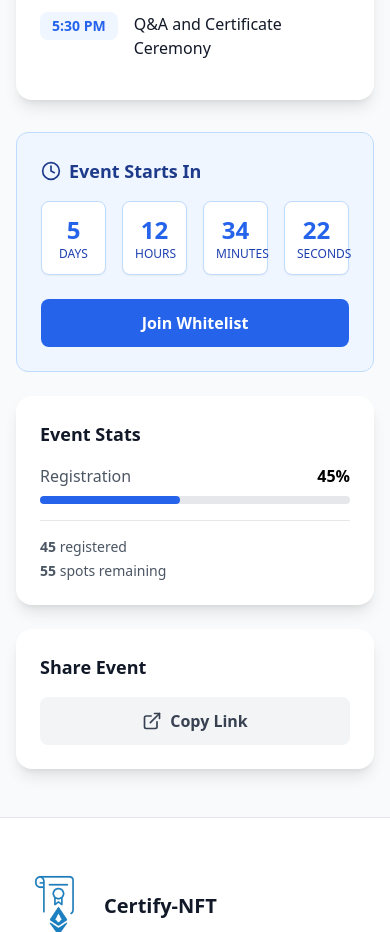
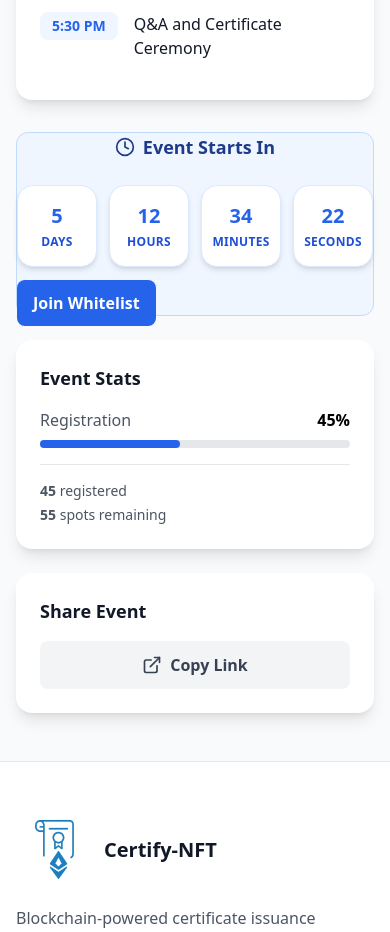
Before and after one commit to MasDewaa/Certify-NFT-FE, a React (Vite) app: page /events/1 in a window 390 px wide. Shown: the part 1900-2832 px from the top of the page. Built offline with nearby package versions, Linux system fonts and the light colour scheme.

Commit message:
fix event detail

```diff
--- a/index.html
+++ b/index.html
@@ -2,7 +2,7 @@
 <html lang="en">
   <head>
     <meta charset="UTF-8" />
-    <link rel="icon" type="image/svg+xml" href="/assets/favicon.webp""/>
+    <link rel="icon" type="image/svg+xml" href="/assets/favicon.webp"/>
     <meta name="viewport" content="width=device-width, initial-scale=1.0" />
     <title>CertifyNFT - Complete Web3 Certificate Platform</title>
   </head>
--- a/src/components/Layout.tsx
+++ b/src/components/Layout.tsx
@@ -36,7 +36,7 @@ export default function Layout({ children }: LayoutProps) {
           <div className="flex justify-between items-center h-16">
             {/* Logo */}
             <Link to="/" className="flex items-center space-x-2">
-            <img src="/assets/logo.webp" alt="Certify-NFT_logo" className="h-20 w-15" />
+            <img src="/assets/logo.webp" alt="Certify-NFT_logo" className="h-12" />
               <span className="text-xl font-bold text-gray-900">Certify-NFT</span>
             </Link>
 
--- a/src/pages/EventDetail.tsx
+++ b/src/pages/EventDetail.tsx
@@ -44,46 +44,31 @@ export default function EventDetail() {
       switch(event.status) {
         case 'upcoming':
           return (
-          <div className="bg-blue-50 border border-blue-200 rounded-xl p-6">
-            <h3 className="text-lg font-semibold text-blue-900 mb-4 flex items-center">
+            <div className="bg-blue-50 border border-blue-200 rounded-xl  w-full mx-auto">
+              <h3 className="text-lg font-semibold text-blue-900 mb-6 flex items-center justify-center">
                 <Clock className="h-5 w-5 mr-2" />
                 Event Starts In
               </h3>
-            <div className="grid grid-cols-4 gap-4 mb-6">
+
+    <div className="grid grid-cols-4 gap-3 mb-6">
       {Object.entries(timeLeft).map(([unit, value]) => (
-                <div key={unit} className="text-center">
-                  <div className="bg-white rounded-lg p-3 shadow-sm border border-blue-200">
-                    <div className="text-2xl font-bold text-blue-600">{value}</div>
-                    <div className="text-xs text-blue-800 uppercase">{unit}</div>
+        <div key={unit} className="flex flex-col items-center">
+          <div className="bg-white rounded-2xl shadow-md border border-blue-100 w-full px-4 py-4 flex flex-col items-center justify-center">
+            <div className="text-xl sm:text-2xl font-extrabold text-blue-600">{value}</div>
+            <div className="mt-1 text-wrap text-xs font-semibold text-blue-700 tracking-wide uppercase ">{unit}</div>
           </div>
         </div>
       ))}
     </div>
+
     <Link
       to={`/whitelist/${event.id}`}
-              className="w-full bg-blue-600 hover:bg-blue-700 text-white py-3 px-4 rounded-lg font-semibold transition-all flex items-center justify-center"
+      className="w-full bg-blue-600 hover:bg-blue-700 text-white py-3 px-4 rounded-lg font-semibold text-center transition-all"
     >
       Join Whitelist
     </Link>
   </div>
-        );
-      case 'minting':
-        return (
-          <div className="bg-green-50 border border-green-200 rounded-xl p-6">
-            <h3 className="text-lg font-semibold text-green-900 mb-4 flex items-center">
-              <Award className="h-5 w-5 mr-2" />
-              Certificate Minting Open
-            </h3>
-            <p className="text-green-800 mb-4">
-              🎉 You are whitelisted for this event! You can now mint your participation certificate.
-            </p>
-            <Link
-              to={`/mint/${event.id}`}
-              className="w-full bg-green-600 hover:bg-green-700 text-white py-3 px-4 rounded-lg font-semibold transition-all flex items-center justify-center"
-            >
-              Mint Certificate
-            </Link>
-          </div>
+
           );
         case 'closed':
           return (
--- a/src/pages/Home.tsx
+++ b/src/pages/Home.tsx
@@ -35,7 +35,7 @@ export default function Home() {
             <div className="flex justify-center mb-8">
               <div className="relative">
                 <div className="absolute -inset-4 bg-gradient-to-r from-blue-500 to-purple-500 rounded-full opacity-20 blur-lg"></div>
-                <Shield className="relative h-16 w-16 text-blue-600" />
+                <img src="/assets/logo.webp" alt="Certify-NFT_logo" className="h-24" />
               </div>
             </div>
 
```
Also changed, not shown: src/pages/Events.tsx (line endings or trailing spaces), 1 other file (tests, documents, lock files or other folders). Lines whose indentation alone changed are shown as unchanged.
